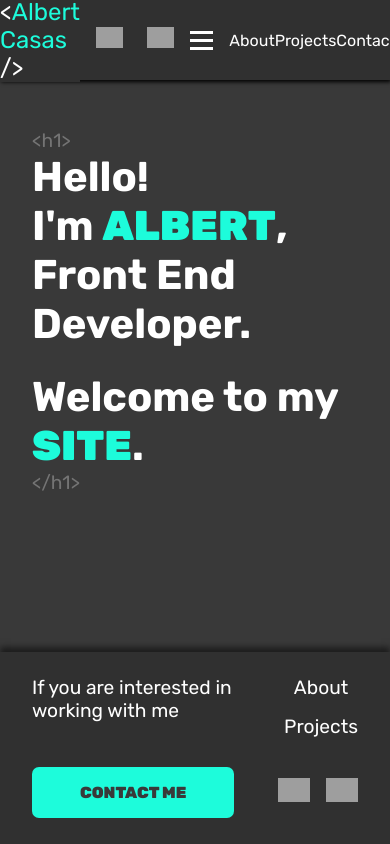
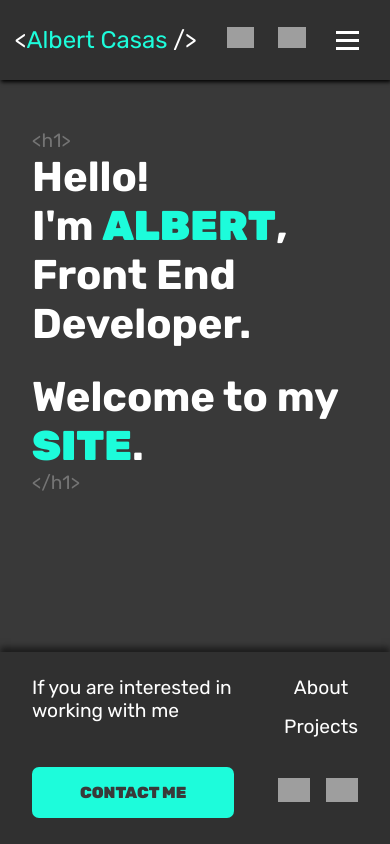
Before and after one commit to AlbertCasas/portfolio, a Vue app: page / in a window 390 px wide. Built offline with nearby package versions, Linux system fonts and the light colour scheme; grey boxes are pictures that could not be loaded.

Commit message:
adjusting burger menu

```diff
--- a/src/components/HamburgerMenu.vue
+++ b/src/components/HamburgerMenu.vue
@@ -8,7 +8,7 @@
     </div>
     <div class="menu" :class="{
         'active': active}">
-        <RouterLink class="burger-button" to="/about">About</RouterLink>
+        <RouterLink class="burger-button first" to="/about">About</RouterLink>
         <RouterLink class="burger-button" to="/projects">Projects</RouterLink>
         <RouterLink class="burger-button" to="/contact">Contact</RouterLink>
     </div>
@@ -50,12 +50,29 @@ const toggleBurger = () => {
 
 .menu {
     display: none;
+    background-color: #303030;
+    width: 10rem;
+    height: 9rem;
+    flex-direction: column;
+    gap: 1rem;
+    position: absolute;
+    top: 5rem;
+    right: 0;
+    box-shadow: 1px 2px 4px black;
+    text-align: center;
+    -webkit-transition: all 0.3s ease-in-out;
+    transition: all 0.3s ease-in-out;
 }
 
 .burger-button {
     background-color: #303030;
     text-decoration: none;
     color: white;
+    font-size: 1.2rem;
+}
+
+.first {
+    margin-top: 1rem;
 }
 
 @media only screen and (max-width: 500px) {
@@ -69,25 +86,8 @@ const toggleBurger = () => {
         background-color: #303030;
     }
 
-
-
-    .menu {
-        display: block
-    }
-
     .menu.active {
-        background-color: #303030;
-        width: 10rem;
-        height: 8rem;
         display: flex;
-        flex-direction: column;
-        gap: 1rem;
-        position: absolute;
-        top: 5rem;
-        right: 0;
-        text-align: center;
-        -webkit-transition: all 0.3s ease-in-out;
-        transition: all 0.3s ease-in-out;
     }
 
     .hamburger.active .bar:nth-child(2){
```
